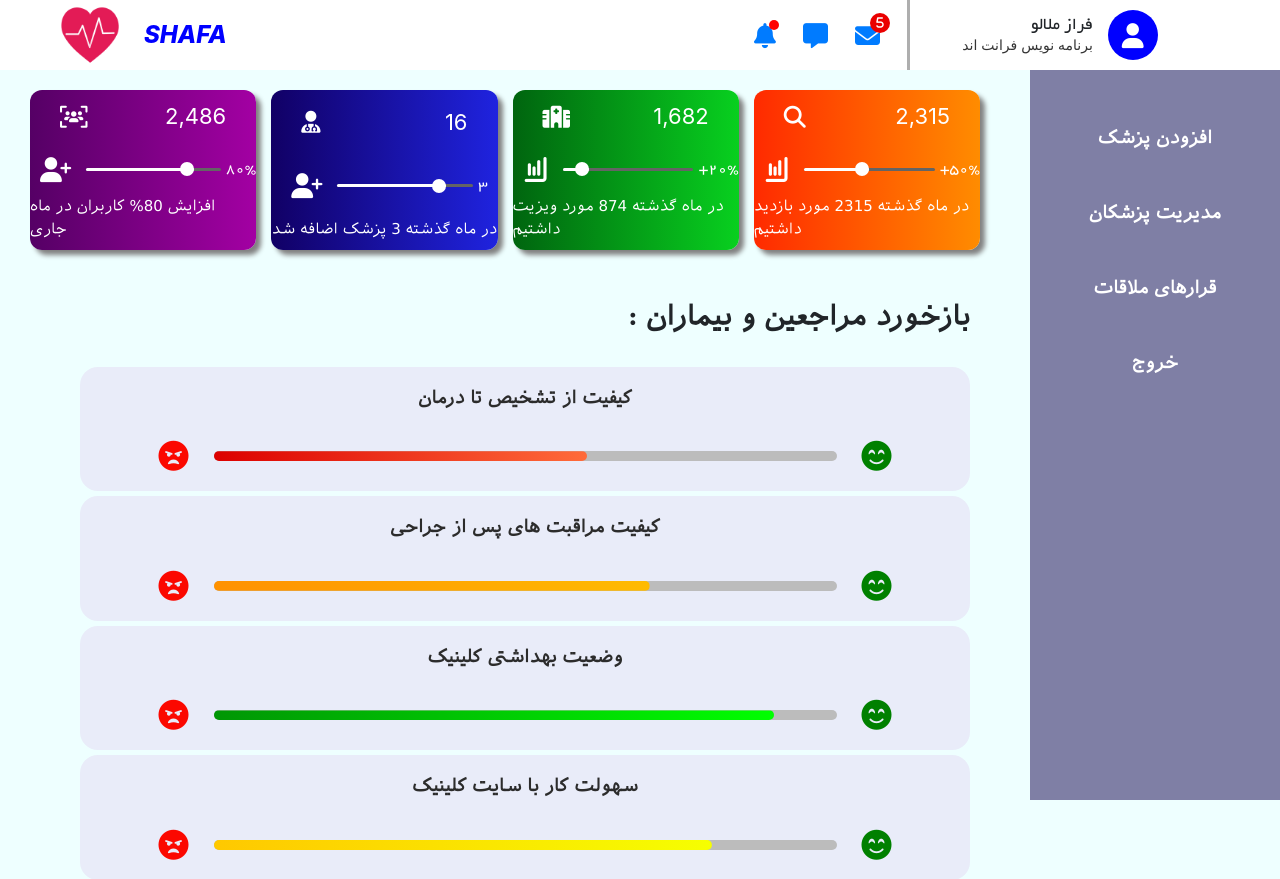
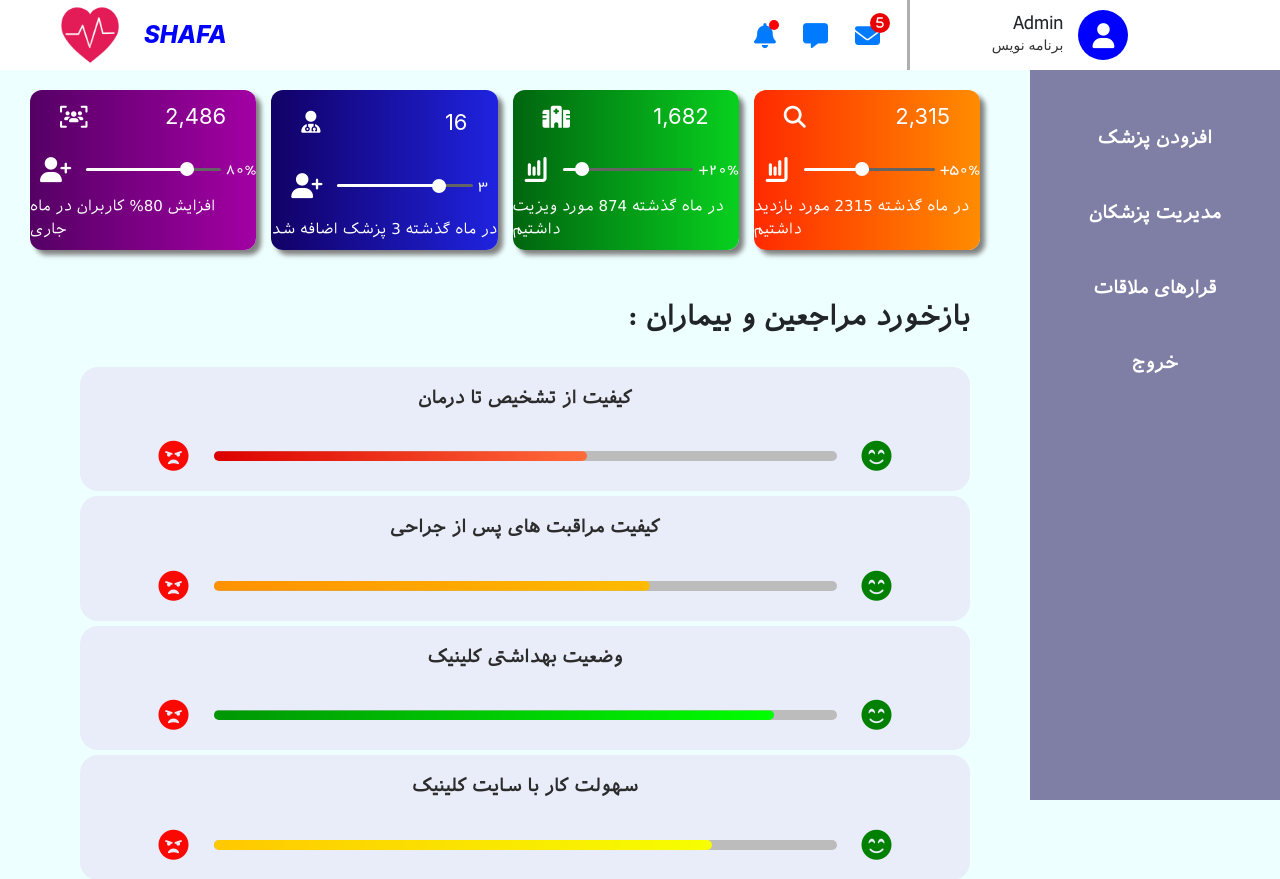
Before and after one commit to AryanAshrafi/Clinic_management_system, a Python web app: template CMS_CODES/templates/admin.html in a window 1280 px wide. Shown: the top 879 px of the page. Run offline with Jinja, Linux system fonts and the light colour scheme; the template is opened without the code that fills it, so the values that code supplies are empty.

Commit message:
Update admin.html

```diff
--- a/CMS_CODES/templates/admin.html
+++ b/CMS_CODES/templates/admin.html
@@ -21,8 +21,8 @@
     <div class="admin-info-box">
       <i class="fa fa-user"></i>
       <div class="admin-info-text">
-        <h5 class="name">فراز ملالو</h5>
-        <span class="experience">برنامه نویس فرانت اند</span>
+        <h5 class="name">Admin</h5>
+        <span class="experience">برنامه نویس</span>
       </div>
     </div>
     <div class="line"></div>
```
